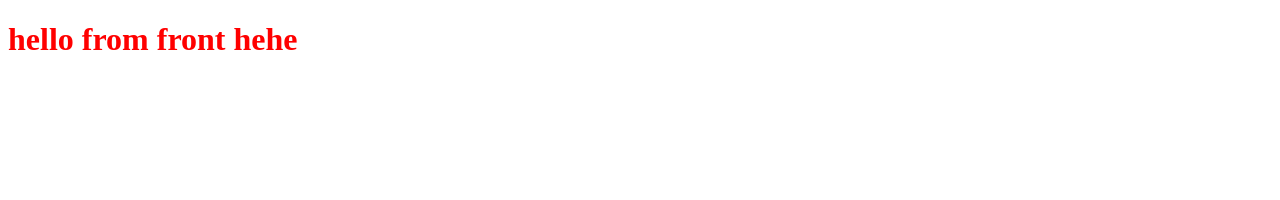
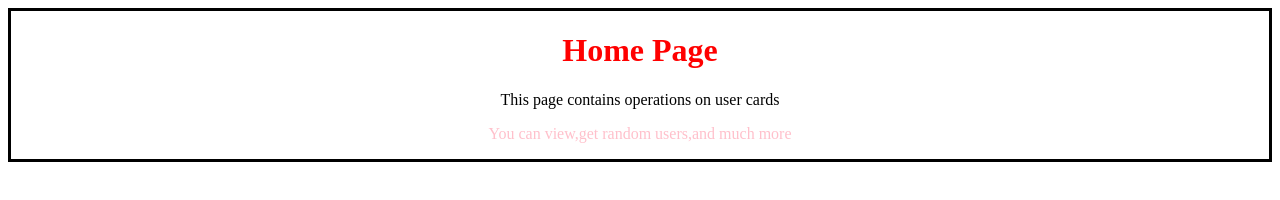
Before and after one commit to hasinisaganti/auto-suggest, a website: page frontend/index.html in a window 1280 px wide. Drawn offline with Linux system fonts and the light colour scheme.

Commit message:
commit fork

```diff
--- a/frontend/index.css
+++ b/frontend/index.css
@@ -1,3 +1,21 @@
 h1 {
     color:red;
 }
+#home-intro{
+   text-align:center;
+
+    /* border:3px;
+   border:black;
+   border:3px;
+   border-style:solid */
+
+   border: 3px black solid;
+
+}
+#home-intro:hover{
+      background-color: blue;
+      color:white;
+}
+#p2{
+    color:pink;
+}
--- a/frontend/index.html
+++ b/frontend/index.html
@@ -7,7 +7,12 @@
     <title>Document</title>
 </head>
 <body>
-    <h1>hello from front hehe</h1>
+
+    <div id="home-intro">
+        <h1>Home Page</h1>
+        <p id="p1">This page contains operations on user cards</p>
+        <p id="p2">You can view,get random users,and much more</p>
+    </div>
     <script src="index.js"></script>
 </body>
 </html>
--- a/frontend/index.js
+++ b/frontend/index.js
@@ -1,2 +1,2 @@
 console.log("hello from JS");
-alert("I am working");
+// alert("I am working");
```
